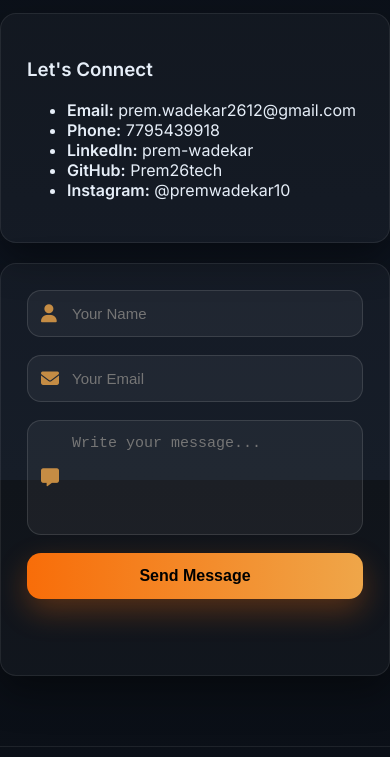
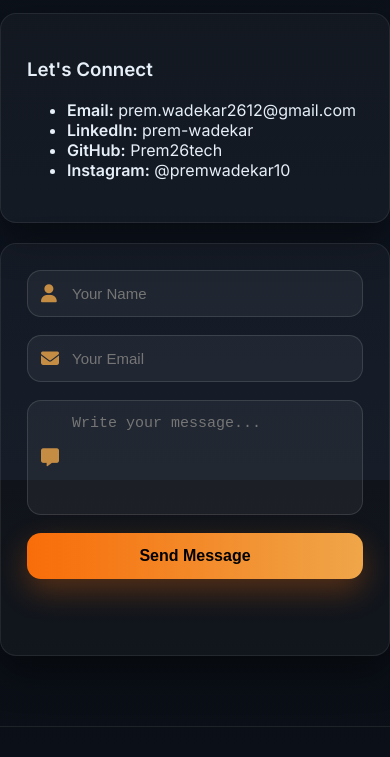
Before and after one commit to Prem26tech/prem-portfolio, a plain HTML site: page index.html in a window 390 px wide. Shown: the part 3740-4497 px from the top of the page. Drawn offline with Linux system fonts and the light colour scheme.

Commit message:
Remove phone number from contact information
Removed phone number from contact list.

```diff
--- a/index.html
+++ b/index.html
@@ -215,7 +215,7 @@
           <h3>Let's Connect</h3>
           <ul class="contact-list">
             <li><strong>Email:</strong> prem.wadekar2612@gmail.com</li>
-            <li><strong>Phone:</strong> 7795439918</li>
+           <!-- <li><strong>Phone:</strong> 7795439918</li>--->
             <li><strong>LinkedIn:</strong> prem-wadekar</li>
             <li><strong>GitHub:</strong> Prem26tech</li>
             <li><strong>Instagram:</strong> @premwadekar10</li>
```
